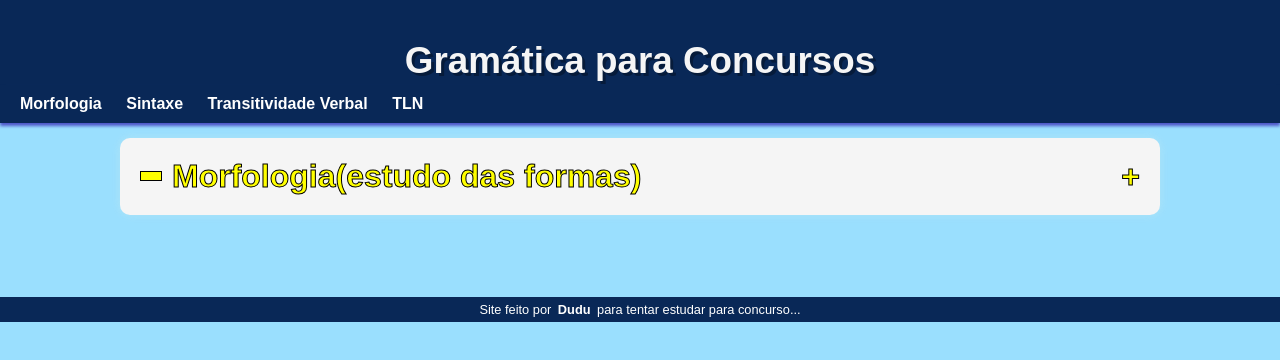
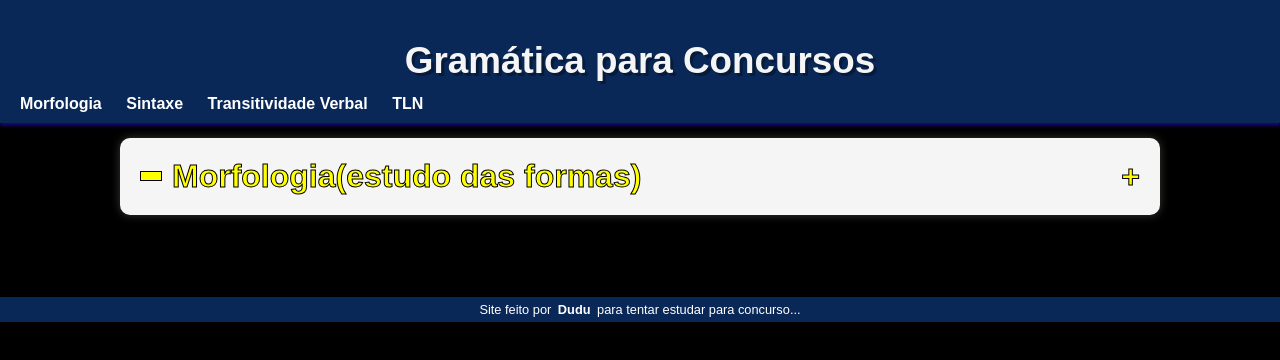
Before and after one commit to lucasetavares/gram-tica, a plain HTML site: page index.html in a window 1280 px wide. Drawn offline with Linux system fonts and the light colour scheme; a web font is replaced by a local one.

Commit message:
é o bugas

```diff
--- a/estilo/style.css
+++ b/estilo/style.css
@@ -26,7 +26,7 @@
 
 
 body {
-    background-color: #9ADFFE;
+    background-color: black;
     font-family: var(--fonte-padrão);
 }
 
@@ -241,9 +241,11 @@ main p {
     display: none;
 }
 
+
 .principal-input:checked + .trigger-wrapper .conteudos {
     display: none;
 }
+
 
 .principal-input:checked + .trigger-wrapper h2 {
     display: block;
--- a/index.html
+++ b/index.html
@@ -52,29 +52,29 @@
                                             Com o Substantivo ocorre a <strong class="sublinhar">flexão nominal</strong>, que determina que
                                             ele seja flexionado em <strong class="letraazul">GÊNERO(masculino e feminino)</strong> e <strong class="letraroxa">NÚMERO(singular e plural)</strong>.
                                             O nome disso é <strong>concordância nominal</strong>.
+
+                                            <strong class="destaque">obs¹</strong>: <strong>GRAU</strong> = Não gera concordância nominal e é pouco ou nada cobrado em provas de concurso.
                                             <br>
-                                            <strong class="destaque">obs¹</strong>: <strong>GRAU</strong> = Não gera concordância nominal e é pouco ou nada cobrado em provas de concurso.
-                                            <br><br>
                                         </p>
                                 <h3 class="titulo3">Artigo</h3>
                                         <p class="conteudos">
                                             O artigo pode substantivar qualquer palavra.<br>
                                             Ele sempre aparece antes do substantivo, mas não precisa estar imediatamente ao lado dele.
-                                            <br><br>
+                                            <br>
                                         </p>
                                 <h3 class="titulo3">Pronome</h3>
                                         <p class="conteudos">
                                             <strong>Pronomes substantivos</strong>: substituem o substantivo.
                                             <br>
                                             <strong>Pronomes adjetivos</strong>: Acompanham o substantivo.
-                                            <br><br>
+                                            <br>
                                         </p>
                                 <h3 class="titulo3">Numeral</h3>
                                         <p class="conteudos">
                                             <strong>Numerais substantivos</strong>: substituem o substantivo.
                                             <br>
                                             <strong>Numerais substantivos</strong>: Acompanham o substantivo.
-                                            <br><br> <br>
+                                            <br>
                                             <strong class="destaque">obs²</strong>: Artigos e Pronomes Adjetivos são determinantes.
                                             <br>
                                             Determinante: termo que acompanha o substantivo.
```
